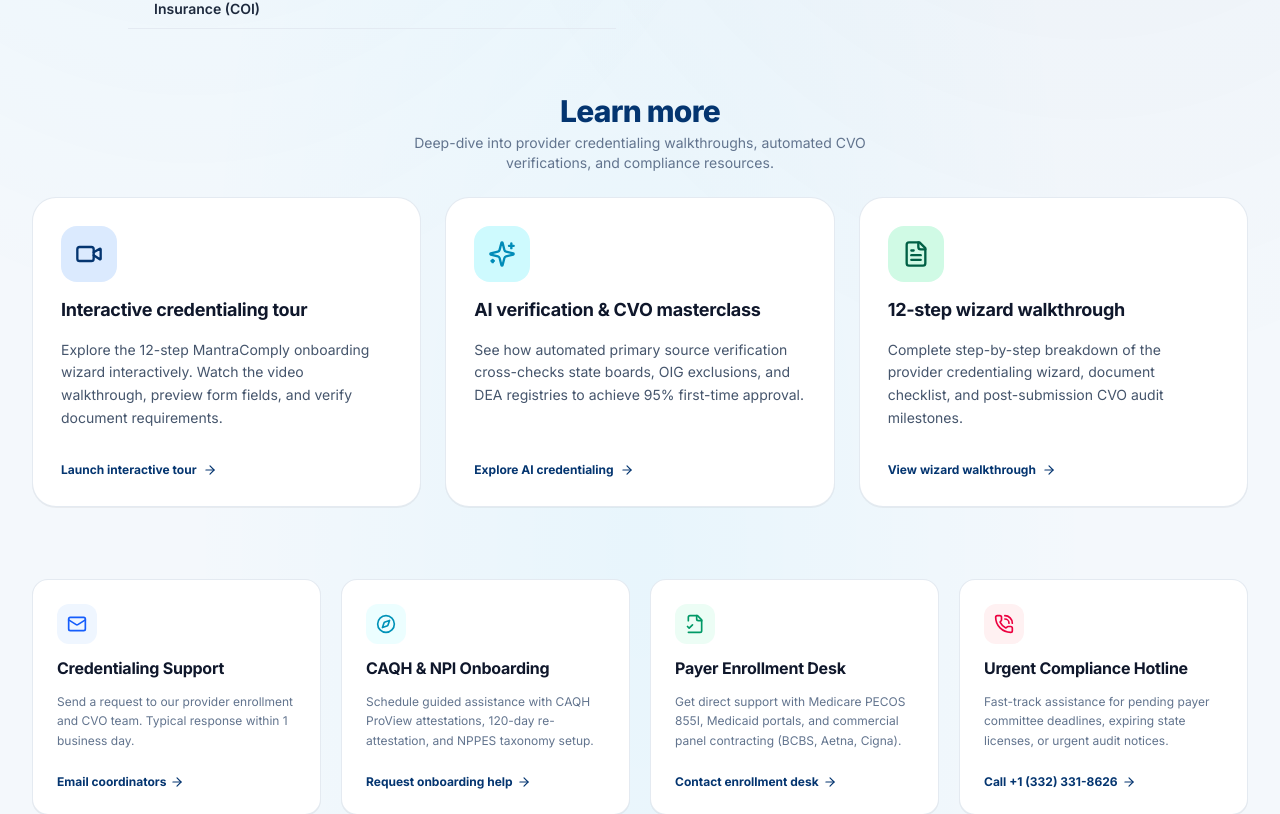
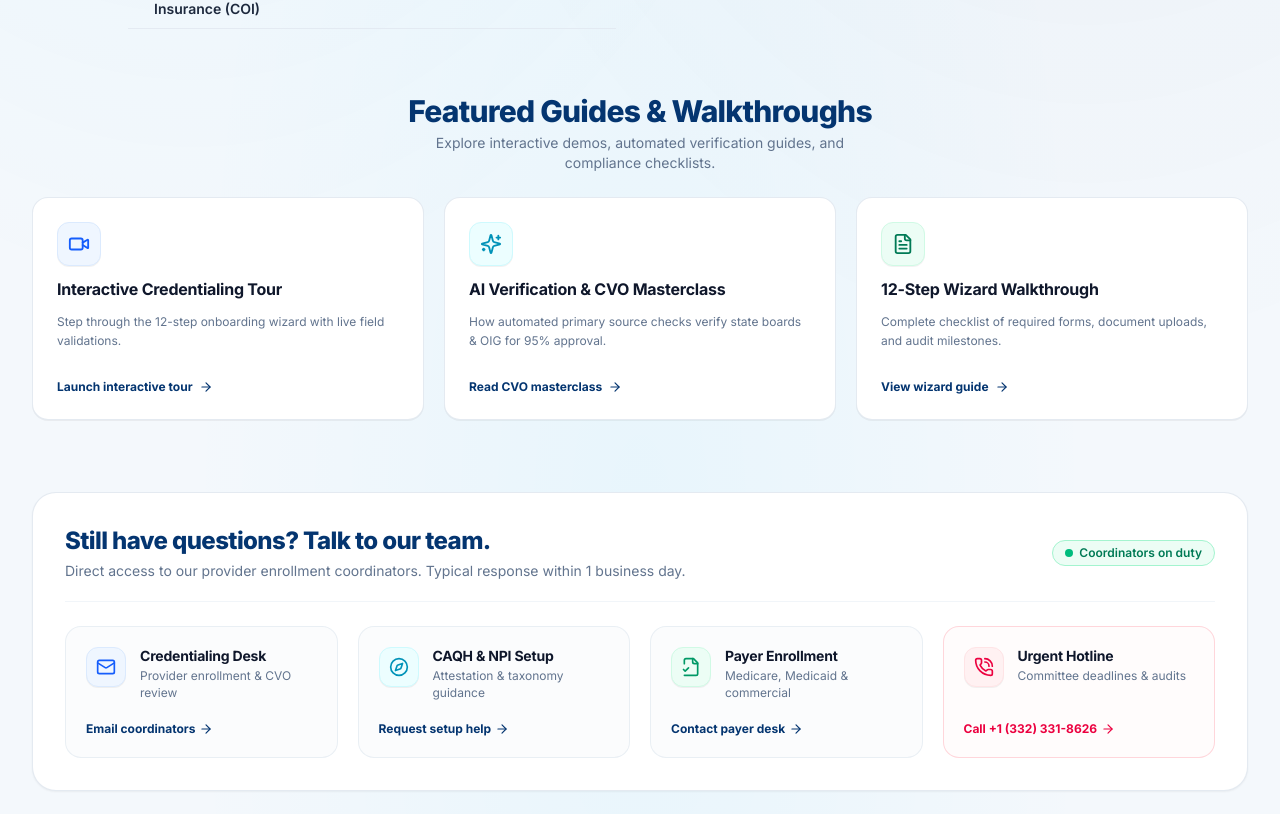
Before and after one commit to abhishek-mantra/mantracompy-help-centre, a React (Vite) app: page / in a window 1280 px wide. Shown: the part 1436-2250 px from the top of the page. Built offline with nearby package versions, Linux system fonts and the light colour scheme.

Commit message:
style: streamlined low-cognitive-load guides and consolidated Support Hub

```diff
--- a/src/components/home/CustomerSupportGrid.tsx
+++ b/src/components/home/CustomerSupportGrid.tsx
@@ -1,11 +1,5 @@
 import React from "react";
-import {
-  Mail,
-  Compass,
-  FileCheck2,
-  PhoneCall,
-  ArrowRight,
-} from "lucide-react";
+import { Mail, Compass, FileCheck2, PhoneCall, ArrowRight } from "lucide-react";
 import {
   SUPPORT_PHONE,
   SUPPORT_PHONE_TEL,
@@ -14,88 +8,121 @@ import {
 } from "../../utils/supportLinks";
 
 export function CustomerSupportGrid() {
-  const cards = [
+  const supportChannels = [
     {
-      title: "Credentialing Support",
-      description:
-        "Send a request to our provider enrollment and CVO team. Typical response within 1 business day.",
+      id: "credentialing",
+      title: "Credentialing Desk",
+      subtitle: "Provider enrollment & CVO review",
       icon: Mail,
       link: buildGmailComposeUrl(SUPPORT_TEMPLATES.credentialing),
       isExternal: true,
       actionText: "Email coordinators",
       iconColor: "text-blue-600",
-      iconBg: "bg-blue-50",
+      iconBg: "bg-blue-50 border-blue-100",
     },
     {
-      title: "CAQH & NPI Onboarding",
-      description:
-        "Schedule guided assistance with CAQH ProView attestations, 120-day re-attestation, and NPPES taxonomy setup.",
+      id: "caqh",
+      title: "CAQH & NPI Setup",
+      subtitle: "Attestation & taxonomy guidance",
       icon: Compass,
       link: buildGmailComposeUrl(SUPPORT_TEMPLATES.caqh),
       isExternal: true,
-      actionText: "Request onboarding help",
+      actionText: "Request setup help",
       iconColor: "text-cyan-600",
-      iconBg: "bg-cyan-50",
+      iconBg: "bg-cyan-50 border-cyan-100",
     },
     {
-      title: "Payer Enrollment Desk",
-      description:
-        "Get direct support with Medicare PECOS 855I, Medicaid portals, and commercial panel contracting (BCBS, Aetna, Cigna).",
+      id: "payer",
+      title: "Payer Enrollment",
+      subtitle: "Medicare, Medicaid & commercial",
       icon: FileCheck2,
       link: buildGmailComposeUrl(SUPPORT_TEMPLATES.payerEnrollment),
       isExternal: true,
-      actionText: "Contact enrollment desk",
+      actionText: "Contact payer desk",
       iconColor: "text-emerald-600",
-      iconBg: "bg-emerald-50",
+      iconBg: "bg-emerald-50 border-emerald-100",
     },
     {
-      title: "Urgent Compliance Hotline",
-      description:
-        "Fast-track assistance for pending payer committee deadlines, expiring state licenses, or urgent audit notices.",
+      id: "urgent",
+      title: "Urgent Hotline",
+      subtitle: "Committee deadlines & audits",
       icon: PhoneCall,
       link: SUPPORT_PHONE_TEL,
       isExternal: false,
       actionText: `Call ${SUPPORT_PHONE}`,
       iconColor: "text-rose-600",
-      iconBg: "bg-rose-50",
+      iconBg: "bg-rose-50 border-rose-100",
+      isUrgent: true,
     },
   ];
 
   return (
     <section aria-label="Support and Assistance" className="pt-2">
-      {/* 4 Clean Support Resource Cards */}
+      {/* Cohesive, Focused Support Hub Container */}
+      <div className="bg-white rounded-3xl border border-slate-200/90 p-6 sm:p-8 shadow-xs space-y-6">
+        {/* Clean Header: Instant context without reading walls of text */}
+        <div className="flex flex-col sm:flex-row sm:items-center justify-between gap-3 border-b border-slate-100 pb-5">
+          <div>
+            <h2 className="text-xl sm:text-2xl font-extrabold text-[#043570] tracking-tight">
+              Still have questions? Talk to our team.
+            </h2>
+            <p className="text-xs sm:text-sm text-slate-500 mt-1">
+              Direct access to our provider enrollment coordinators. Typical response within 1 business day.
+            </p>
+          </div>
+
+          <div className="inline-flex items-center gap-1.5 px-3 py-1 rounded-full bg-emerald-50 text-emerald-700 border border-emerald-200 text-xs font-semibold self-start sm:self-center shrink-0">
+            <span className="size-2 rounded-full bg-emerald-500 animate-pulse" />
+            <span>Coordinators on duty</span>
+          </div>
+        </div>
+
+        {/* 4 Compact, Ultra-Scannable Action Blocks */}
         <div className="grid grid-cols-1 sm:grid-cols-2 lg:grid-cols-4 gap-4 sm:gap-5">
-        {cards.map((card, idx) => {
-          const Icon = card.icon;
+          {supportChannels.map((channel) => {
+            const Icon = channel.icon;
             return (
               <a
-              key={idx}
-              href={card.link}
-              target={card.isExternal ? "_blank" : undefined}
-              rel={card.isExternal ? "noopener noreferrer" : undefined}
-              className="bg-white rounded-2xl border border-slate-200/90 p-5 sm:p-6 shadow-2xs hover:shadow-md hover:border-[#00c0ff] transition-all flex flex-col justify-between space-y-4 group"
+                key={channel.id}
+                href={channel.link}
+                target={channel.isExternal ? "_blank" : undefined}
+                rel={channel.isExternal ? "noopener noreferrer" : undefined}
+                className={`p-5 rounded-2xl border transition-all flex flex-col justify-between space-y-4 group ${
+                  channel.isUrgent
+                    ? "bg-rose-50/25 border-rose-200/80 hover:bg-rose-50/50 hover:border-rose-300"
+                    : "bg-slate-50/60 border-slate-200/70 hover:bg-white hover:border-[#00c0ff] hover:shadow-xs"
+                }`}
               >
-              <div className="space-y-3">
+                <div className="flex items-start gap-3.5">
                   <div
-                  className={`size-10 rounded-xl ${card.iconBg} ${card.iconColor} flex items-center justify-center transition-transform group-hover:scale-105`}
+                    className={`size-10 rounded-xl border ${channel.iconBg} ${channel.iconColor} flex items-center justify-center shrink-0 transition-transform group-hover:scale-105 shadow-2xs`}
                   >
                     <Icon className="size-5" />
                   </div>
-                <h3 className="text-sm sm:text-base font-bold text-slate-900 group-hover:text-[#043570] transition-colors">
-                  {card.title}
+                  <div>
+                    <h3 className="text-sm font-bold text-slate-900 group-hover:text-[#043570] transition-colors leading-tight">
+                      {channel.title}
                     </h3>
-                <p className="text-xs text-slate-500 leading-relaxed">
-                  {card.description}
+                    <p className="text-xs text-slate-500 mt-1 leading-snug">
+                      {channel.subtitle}
                     </p>
                   </div>
+                </div>
 
-              <div className="text-xs font-bold text-[#043570] inline-flex items-center gap-1 group-hover:text-[#00c0ff] transition-colors pt-2">
-                <span>{card.actionText}</span>
-                <ArrowRight className="size-3.5 group-hover:translate-x-0.5 transition-transform" />
+                <div
+                  className={`text-xs font-bold inline-flex items-center gap-1 transition-colors pt-1 ${
+                    channel.isUrgent
+                      ? "text-rose-600 group-hover:text-rose-700"
+                      : "text-[#043570] group-hover:text-[#00c0ff]"
+                  }`}
+                >
+                  <span>{channel.actionText}</span>
+                  <ArrowRight className="size-3.5 group-hover:translate-x-1 transition-transform" />
                 </div>
               </a>
             );
           })}
+        </div>
       </div>
     </section>
   );
--- a/src/components/home/LearnMoreCards.tsx
+++ b/src/components/home/LearnMoreCards.tsx
@@ -5,31 +5,31 @@ import { Video, Sparkles, FileText, ArrowRight } from "lucide-react";
 export function LearnMoreCards() {
   const cards = [
     {
-      title: "Interactive credentialing tour",
-      description: "Explore the 12-step MantraComply onboarding wizard interactively. Watch the video walkthrough, preview form fields, and verify document requirements.",
+      title: "Interactive Credentialing Tour",
+      description: "Step through the 12-step onboarding wizard with live field validations.",
       icon: Video,
       link: "/tour",
       actionText: "Launch interactive tour",
-      badgeColor: "bg-blue-100 text-[#043570]",
-      isInternal: true,
+      iconColor: "text-blue-600",
+      iconBg: "bg-blue-50 border-blue-100",
     },
     {
-      title: "AI verification & CVO masterclass",
-      description: "See how automated primary source verification cross-checks state boards, OIG exclusions, and DEA registries to achieve 95% first-time approval.",
+      title: "AI Verification & CVO Masterclass",
+      description: "How automated primary source checks verify state boards & OIG for 95% approval.",
       icon: Sparkles,
       link: "/articles/ai-verification-and-cvo-masterclass",
-      actionText: "Explore AI credentialing",
-      badgeColor: "bg-cyan-100 text-[#008cb8]",
-      isInternal: true,
+      actionText: "Read CVO masterclass",
+      iconColor: "text-cyan-600",
+      iconBg: "bg-cyan-50 border-cyan-100",
     },
     {
-      title: "12-step wizard walkthrough",
-      description: "Complete step-by-step breakdown of the provider credentialing wizard, document checklist, and post-submission CVO audit milestones.",
+      title: "12-Step Wizard Walkthrough",
+      description: "Complete checklist of required forms, document uploads, and audit milestones.",
       icon: FileText,
       link: "/articles/mantracomply-wizard-walkthrough",
-      actionText: "View wizard walkthrough",
-      badgeColor: "bg-emerald-100 text-emerald-800",
-      isInternal: true,
+      actionText: "View wizard guide",
+      iconColor: "text-emerald-700",
+      iconBg: "bg-emerald-50 border-emerald-100",
     },
   ];
 
@@ -37,26 +37,32 @@ export function LearnMoreCards() {
     <section aria-labelledby="learn-more-heading" className="space-y-6">
       <div className="text-center space-y-1">
         <h2 id="learn-more-heading" className="text-2xl sm:text-3xl font-extrabold text-[#043570] tracking-tight">
-          Learn more
+          Featured Guides &amp; Walkthroughs
         </h2>
-        <p className="text-xs sm:text-sm text-slate-500 max-w-lg mx-auto">
-          Deep-dive into provider credentialing walkthroughs, automated CVO verifications, and compliance resources.
+        <p className="text-xs sm:text-sm text-slate-500 max-w-md mx-auto">
+          Explore interactive demos, automated verification guides, and compliance checklists.
         </p>
       </div>
 
-      <div className="grid grid-cols-1 md:grid-cols-3 gap-6">
+      <div className="grid grid-cols-1 md:grid-cols-3 gap-5">
         {cards.map((card, idx) => {
           const Icon = card.icon;
-          const content = (
-            <div className="bg-white rounded-3xl border border-slate-200/90 p-7 shadow-2xs hover:shadow-md hover:border-[#00c0ff] transition-all flex flex-col justify-between space-y-6 h-full group">
-              <div className="space-y-4">
-                <div className={`size-14 rounded-2xl ${card.badgeColor} flex items-center justify-center group-hover:scale-105 transition-transform`}>
-                  <Icon className="size-7" />
+          return (
+            <Link
+              key={idx}
+              to={card.link}
+              className="bg-white rounded-2xl border border-slate-200/90 p-6 shadow-2xs hover:shadow-md hover:border-[#00c0ff] transition-all flex flex-col justify-between space-y-5 group"
+            >
+              <div className="space-y-3">
+                <div
+                  className={`size-11 rounded-xl border ${card.iconBg} ${card.iconColor} flex items-center justify-center transition-transform group-hover:scale-105 shadow-2xs`}
+                >
+                  <Icon className="size-5.5" />
                 </div>
-                <h3 className="text-lg font-bold text-slate-900 group-hover:text-[#043570] transition-colors leading-snug">
+                <h3 className="text-base font-bold text-slate-900 group-hover:text-[#043570] transition-colors leading-snug">
                   {card.title}
                 </h3>
-                <p className="text-xs sm:text-sm text-slate-600 leading-relaxed">
+                <p className="text-xs text-slate-500 leading-relaxed">
                   {card.description}
                 </p>
               </div>
@@ -65,17 +71,7 @@ export function LearnMoreCards() {
                 <span>{card.actionText}</span>
                 <ArrowRight className="size-3.5 group-hover:translate-x-1 transition-transform" />
               </div>
-            </div>
-          );
-
-          return card.isInternal ? (
-            <Link key={idx} to={card.link} className="block h-full">
-              {content}
             </Link>
-          ) : (
-            <a key={idx} href={card.link} className="block h-full">
-              {content}
-            </a>
           );
         })}
       </div>
```
Lines whose indentation alone changed are shown as unchanged.
